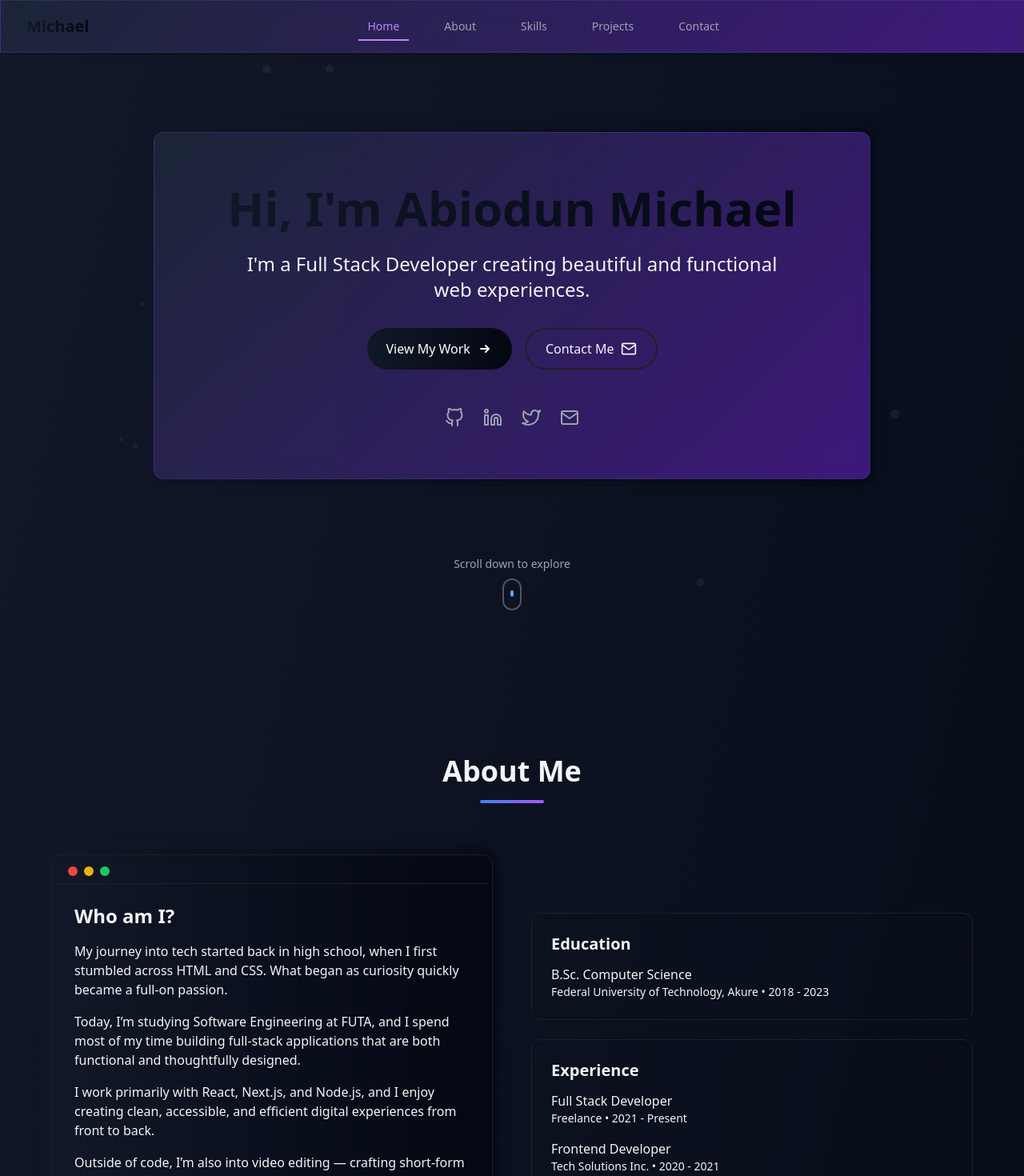
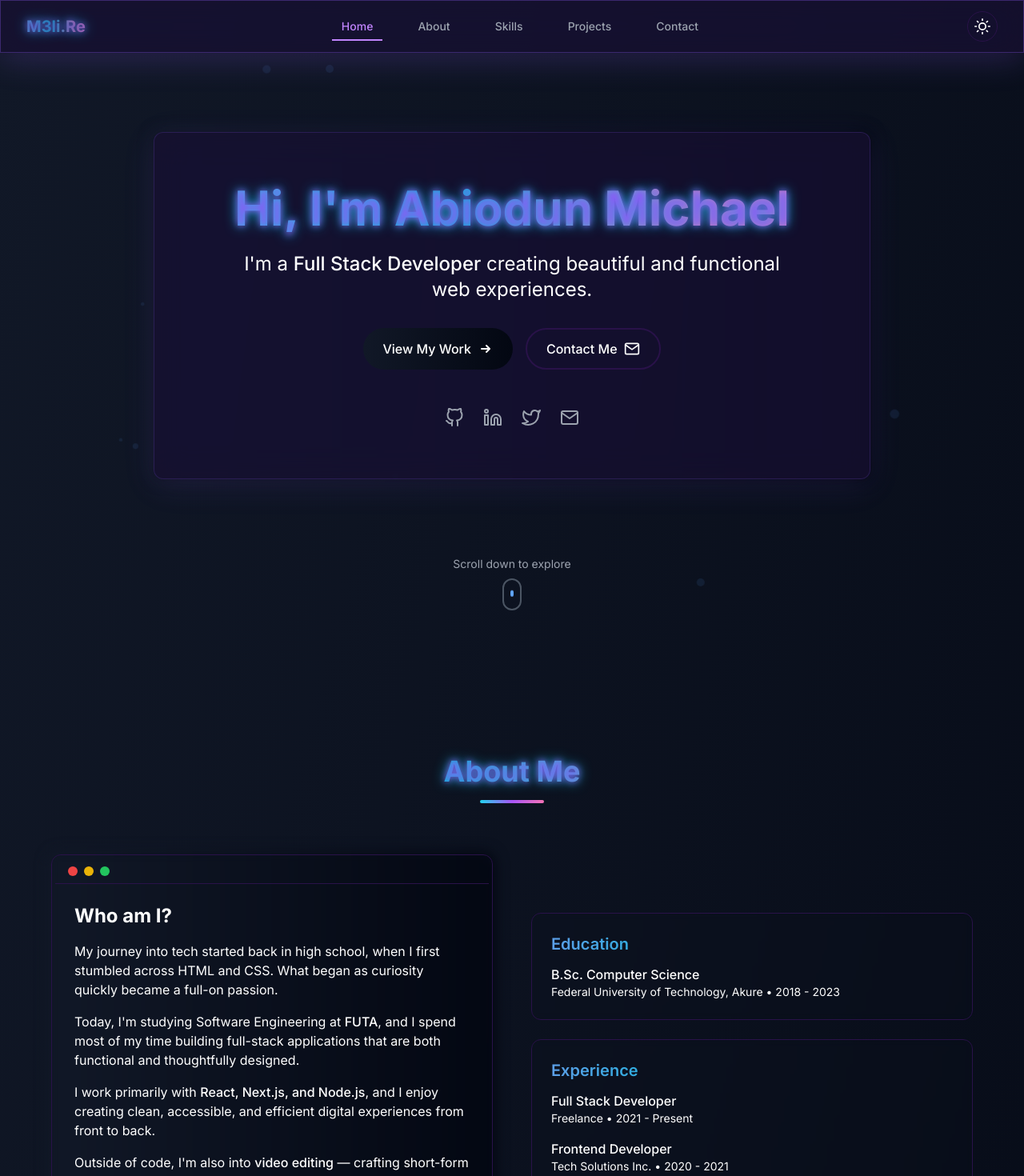
Before and after one commit to LordMichaelle1/melifolio, a Next.js app: page / in a window 1280 px wide. Shown: the top 1470 px of the page at 80% size. Built offline with nearby package versions, Linux system fonts and the light colour scheme.

Commit message:
shine shine

```diff
--- a/src/app/globals.css
+++ b/src/app/globals.css
@@ -3,13 +3,19 @@
 @import 'tailwindcss/components';
 @import 'tailwindcss/utilities';
 
-/* Custom styles */
+/* Nightcrawler Neon Theme */
 .glass {
-  backdrop-filter: blur(12px);
-  -webkit-backdrop-filter: blur(12px);
-  background: linear-gradient(135deg, rgba(30, 41, 59, 0.8) 0%, rgba(76, 29, 149, 0.8) 100%);
-  border: 1px solid rgba(99, 102, 241, 0.2);
-  box-shadow: 0 4px 6px -1px rgba(0, 0, 0, 0.1), 0 2px 4px -1px rgba(0, 0, 0, 0.06);
+  backdrop-filter: blur(20px) saturate(180%);
+  -webkit-backdrop-filter: blur(20px) saturate(180%);
+  background: rgba(24, 16, 48, 0.75);
+  border: 1.5px solid rgba(139, 92, 246, 0.18);
+  box-shadow: 0 8px 40px 0 rgba(139, 92, 246, 0.12), 0 1.5px 8px 0 rgba(0,0,0,0.18);
+  transition: all 0.3s cubic-bezier(0.4,0,0.2,1);
+}
+
+.glass:hover {
+  border-color: rgba(139, 92, 246, 0.32);
+  box-shadow: 0 8px 40px 0 rgba(139, 92, 246, 0.22), 0 1.5px 8px 0 rgba(0,0,0,0.22);
 }
 
 /* Smooth transitions */
@@ -22,27 +28,51 @@
 @layer base {
   :root {
     /* Blue/Purple Gradient Theme */
-    --background: 240 10% 4%;
-    --foreground: 0 0% 95%;
-    --card: 240 10% 6%;
-    --card-foreground: 0 0% 98%;
-    --popover: 240 10% 6%;
-    --popover-foreground: 0 0% 98%;
-    --primary: 221 83% 53%;
+    --background: 265 60% 7%;
+    --foreground: 265 20% 98%;
+    --card: 265 60% 10%;
+    --card-foreground: 265 20% 98%;
+    --popover: 265 60% 10%;
+    --popover-foreground: 265 20% 98%;
+    --primary: 265 100% 65%;
     --primary-foreground: 0 0% 100%;
-    --secondary: 262 83% 58%;
+    --secondary: 265 60% 18%;
     --secondary-foreground: 0 0% 100%;
-    --muted: 240 10% 10%;
-    --muted-foreground: 240 5% 64.9%;
-    --accent: 262 83% 58%;
+    --muted: 265 60% 14%;
+    --muted-foreground: 265 20% 80%;
+    --accent: 265 100% 65%;
     --accent-foreground: 0 0% 100%;
-    --destructive: 0 84% 60%;
+    --destructive: 340 100% 60%;
     --destructive-foreground: 0 0% 100%;
-    --border: 240 10% 14%;
-    --input: 240 10% 14%;
-    --ring: 262 83% 58%;
+    --border: 265 60% 18%;
+    --input: 265 60% 18%;
+    --ring: 265 100% 65%;
     --radius: 0.75rem;
-    --glass: 240 10% 6% / 0.8;
+    --glass: 265 60% 10% / 0.85;
+  }
+  .light {
+    /* Light mode variables */
+    --background: 0 0% 98%;
+    --foreground: 265 20% 12%;
+    --card: 0 0% 100%;
+    --card-foreground: 265 20% 12%;
+    --popover: 0 0% 100%;
+    --popover-foreground: 265 20% 12%;
+    --primary: 265 100% 60%;
+    --primary-foreground: 0 0% 100%;
+    --secondary: 265 60% 90%;
+    --secondary-foreground: 265 20% 20%;
+    --muted: 265 60% 94%;
+    --muted-foreground: 265 20% 40%;
+    --accent: 265 100% 60%;
+    --accent-foreground: 0 0% 100%;
+    --destructive: 340 100% 60%;
+    --destructive-foreground: 0 0% 100%;
+    --border: 265 60% 90%;
+    --input: 265 60% 90%;
+    --ring: 265 100% 60%;
+    --radius: 0.75rem;
+    --glass: 265 60% 98% / 0.85;
   }
 }
 
@@ -55,15 +85,17 @@
 
   html {
     font-family: 'Inter', system-ui, -apple-system, sans-serif;
+    overflow-x: hidden;
   }
 
   body {
-    background-color: hsl(var(--background));
+    background: radial-gradient(ellipse at 60% 40%, rgba(139,92,246,0.12) 0%, rgba(24,16,48,1) 80%), linear-gradient(135deg, #1a1033 0%, #1a1a2e 100%);
     color: hsl(var(--foreground));
     font-feature-settings: "rlig" 1, "calt" 1;
     -webkit-font-smoothing: antialiased;
     -moz-osx-font-smoothing: grayscale;
     scroll-behavior: smooth;
+    overflow-x: hidden;
   }
 
   /* Custom Scrollbar */
@@ -73,28 +105,30 @@
   }
 
   ::-webkit-scrollbar-track {
-    background-color: hsl(var(--background));
+    background-color: #1a1033;
   }
 
   ::-webkit-scrollbar-thumb {
-    background-color: hsl(var(--muted-foreground) / 0.3);
-    border-radius: 9999px;
+    background: linear-gradient(to bottom, #8b5cf6, #06b6d4, #f472b6);
+    border-radius: 4px;
+    border: 2px solid #1a1033;
   }
 
   ::-webkit-scrollbar-thumb:hover {
-    background-color: hsl(var(--muted-foreground) / 0.5);
+    background: linear-gradient(to bottom, #a78bfa, #7c3aed, #f472b6);
   }
 
   /* Selection */
   ::selection {
-    background-color: hsl(var(--primary) / 0.3);
-    color: hsl(var(--primary-foreground));
+    background-color: rgba(139, 92, 246, 0.25);
+    color: #fff;
+    text-shadow: 0 0 8px #8b5cf6;
   }
 
   /* Custom Animations */
   @keyframes float {
     0%, 100% { transform: translateY(0); }
-    50% { transform: translateY(-10px); }
+    50% { transform: translateY(-8px); }
   }
 
   .animate-float {
@@ -107,11 +141,11 @@
 
   /* Glow Effect */
   .glow {
-    text-shadow: 0 0 10px rgba(139, 92, 246, 0.5);
+    text-shadow: 0 0 8px #8b5cf6, 0 0 16px #06b6d4;
   }
 
   .hover-glow:hover {
-    text-shadow: 0 0 15px rgba(139, 92, 246, 0.7);
+    text-shadow: 0 0 12px #a78bfa, 0 0 20px #06b6d4;
   }
 }
 
@@ -135,31 +169,91 @@
   }
 
   .text-gradient {
-    background: linear-gradient(to right, #3b82f6, #8b5cf6);
+    background: linear-gradient(90deg, #a78bfa, #06b6d4 40%, #f472b6 60%, #8b5cf6 100%);
     -webkit-background-clip: text;
     background-clip: text;
     -webkit-text-fill-color: transparent;
+    background-size: 200% auto;
+    animation: textShine 3s linear infinite;
+  }
+
+  @keyframes textShine {
+    to { background-position: 200% center; }
   }
 
   .bg-gradient {
-    background: linear-gradient(135deg, #1e40af 0%, #4c1d95 100%);
+    background: linear-gradient(135deg, #1a1033 0%, #1a1a2e 100%);
   }
 
   .border-gradient {
+    position: relative;
     border: 1px solid transparent;
-    background: linear-gradient(135deg, #1e40af 0%, #4c1d95 100%) border-box;
-    -webkit-mask: linear-gradient(#fff 0 0) padding-box, linear-gradient(#fff 0 0);
-    -webkit-mask-composite: destination-out;
-    mask: linear-gradient(#fff 0 0) padding-box, linear-gradient(#fff 0 0);
-    mask-composite: exclude;
+    background: linear-gradient(to right, #1a1033, #1a1a2e),
+                linear-gradient(90deg, #8b5cf6, #06b6d4, #f472b6);
+    background-clip: padding-box, border-box;
+    background-origin: border-box;
   }
 
   .card-hover {
-    transition: all 0.3s;
+    transition: all 0.3s ease;
+    position: relative;
+    overflow: hidden;
+    box-shadow: 0 8px 32px 0 #8b5cf633;
   }
 
   .card-hover:hover {
-    box-shadow: 0 0 20px rgba(128, 0, 128, 0.2);
-    transform: translateY(-1px);
+    transform: translateY(-2px) scale(1.01);
+    box-shadow: 0 12px 32px 0 #06b6d4cc, 0 8px 8px -5px #f472b6cc;
+  }
+
+  .btn-primary {
+    background: linear-gradient(90deg, #8b5cf6 0%, #06b6d4 100%);
+    color: white;
+    border: none;
+    position: relative;
+    overflow: hidden;
+    transition: all 0.3s cubic-bezier(0.4,0,0.2,1);
+    box-shadow: 0 4px 18px rgba(139, 92, 246, 0.18);
+    letter-spacing: 0.03em;
+    text-shadow: 0 0 8px #8b5cf6;
+  }
+
+  .btn-primary::after {
+    content: '';
+    position: absolute;
+    left: 50%;
+    top: 50%;
+    width: 180%;
+    height: 180%;
+    background: radial-gradient(circle, rgba(139,92,246,0.12) 0%, rgba(0,0,0,0) 80%);
+    transform: translate(-50%, -50%);
+    z-index: 0;
+    pointer-events: none;
+    opacity: 0.7;
+  }
+
+  .btn-primary:hover {
+    transform: translateY(-1px) scale(1.04);
+    box-shadow: 0 7px 28px #8b5cf6cc;
+    background: linear-gradient(90deg, #a78bfa 0%, #f472b6 100%);
+    text-shadow: 0 0 16px #a78bfa;
+  }
+
+  .btn-primary:active {
+    transform: translateY(0) scale(0.98);
+  }
+
+  .tag-neon {
+    background: linear-gradient(90deg, #06b6d4 0%, #8b5cf6 100%);
+    color: #fff;
+    border-radius: 9999px;
+    box-shadow: 0 0 12px #8b5cf6cc, 0 0 24px #06b6d4cc;
+    padding: 0.25em 0.75em;
+    font-weight: 600;
+    font-size: 1rem;
+    letter-spacing: 0.02em;
+    margin: 0.25em;
+    display: inline-block;
+    text-shadow: 0 0 8px #8b5cf6;
   }
 }
--- a/src/app/layout.js
+++ b/src/app/layout.js
@@ -1,28 +1,32 @@
 import './globals.css';
-import { ThemeProvider } from '@/components/ThemeProvider';
+import { Inter } from 'next/font/google';
+import { ThemeProvider } from '@/components/theme-provider';
+import ThemeToggle from '@/components/ThemeToggle';
+
+const inter = Inter({ subsets: ['latin'] });
 
 export const metadata = {
   title: 'Nightcrawler Portfolio',
-  description: 'A sleek, dark-themed portfolio with smooth animations',
+  description: 'A sleek, cyberpunk portfolio with neon purple and blue accents.',
 };
 
 export default function RootLayout({ children }) {
   return (
-    <html lang="en" className="font-sans" suppressHydrationWarning>
-      <head>
-        <link
-          href="https://fonts.googleapis.com/css2?family=Inter:wght@400;500;600;700&display=swap"
-          rel="stylesheet"
-        />
-      </head>
-      <body className="bg-white dark:bg-gray-950 text-gray-900 dark:text-gray-100 antialiased transition-colors duration-200">
+    <html lang="en" suppressHydrationWarning>
+      <body className={`${inter.className} bg-[#1a1033] text-white min-h-screen`}>
         <ThemeProvider
           attribute="class"
           defaultTheme="dark"
           enableSystem={false}
           disableTransitionOnChange
         >
-          {children}
+          <div className="relative min-h-screen">
+            <div className="absolute inset-0 bg-gradient-to-br from-[#1a1033] via-[#1a1a2e] to-[#1a1033] opacity-95" />
+            <div className="absolute inset-0 bg-[radial-gradient(circle_at_60%_40%,rgba(139,92,246,0.18),transparent_70%)]" />
+            <div className="relative z-10">
+              {children}
+            </div>
+          </div>
         </ThemeProvider>
       </body>
     </html>
--- a/src/app/page.js
+++ b/src/app/page.js
@@ -7,6 +7,7 @@ import { FiGithub, FiLinkedin, FiTwitter, FiMail, FiExternalLink } from 'react-i
 import { FaReact, FaNodeJs, FaPython } from 'react-icons/fa';
 import { SiNextdotjs, SiTailwindcss, SiTypescript } from 'react-icons/si';
 import dynamic from 'next/dynamic';
+import ThemeToggle from '@/components/ThemeToggle';
 
 // Dynamically import components with no SSR
 const ContactForm = dynamic(() => import('@/components/ContactForm'), { ssr: false });
@@ -97,9 +98,7 @@ export default function Home() {
         <div className="max-w-7xl mx-auto px-4 sm:px-6 lg:px-8">
           <div className="flex justify-between h-16">
             <div className="flex items-center">
-              <span className="text-xl font-bold bg-gradient-to-r from-primary to-secondary bg-clip-text text-transparent">
-                Michael
-              </span>
+              <span className="text-xl font-bold text-gradient glow opacity-80">M3li.Re</span>
             </div>
 
             <div className="hidden md:flex items-center space-x-8">
@@ -126,6 +125,7 @@ export default function Home() {
             </div>
 
             <div className="flex items-center space-x-4">
+              <ThemeToggle />
               <motion.button
                 className="md:hidden text-gray-400 hover:text-gray-200"
                 onClick={() => setMobileMenuOpen(!mobileMenuOpen)}
@@ -226,7 +226,7 @@ export default function Home() {
             <div className="absolute -inset-1 bg-gradient-to-r from-primary/30 via-secondary/30 to-accent/30 rounded-xl blur opacity-75 group-hover:opacity-100 transition-all duration-300 group-hover:duration-200"></div>
             <div className="relative px-6 py-8 md:px-12 md:py-16 glass rounded-xl">
               <motion.h1
-                className="text-4xl md:text-6xl font-bold mb-6 bg-clip-text text-transparent bg-gradient-to-r from-primary to-secondary"
+                className="text-4xl md:text-6xl font-bold mb-6 text-gradient glow"
                 initial={{ opacity: 0, y: 10 }}
                 animate={{ opacity: 1, y: 0 }}
                 transition={{ delay: 0.3 }}
@@ -318,8 +318,8 @@ export default function Home() {
               viewport={{ once: true }}
               transition={{ duration: 0.6 }}
             >
-              <h2 className="text-3xl md:text-4xl font-bold mb-4">About Me</h2>
-              <div className="w-20 h-1 bg-gradient-to-r from-blue-500 to-purple-500 mx-auto rounded-full"></div>
+              <h2 className="text-3xl md:text-4xl font-bold mb-4 text-gradient glow">About Me</h2>
+              <div className="w-20 h-1 bg-gradient-to-r from-cyan-400 via-purple-500 to-pink-400 mx-auto rounded-full mb-2"></div>
             </motion.div>
 
             <div className="grid md:grid-cols-2 gap-12 items-center">
@@ -344,13 +344,13 @@ export default function Home() {
                         My journey into tech started back in high school, when I first stumbled across HTML and CSS. What began as curiosity quickly became a full-on passion.
                       </p>
                       <p className="text-muted-foreground mb-4">
-                        Today, I’m studying Software Engineering at <span className="text-primary font-medium">FUTA</span>, and I spend most of my time building full-stack applications that are both functional and thoughtfully designed.
+                        Today, I'm studying Software Engineering at <span className="text-primary font-medium">FUTA</span>, and I spend most of my time building full-stack applications that are both functional and thoughtfully designed.
                       </p>
                       <p className="text-muted-foreground mb-4">
                         I work primarily with <span className="text-primary font-medium">React, Next.js, and Node.js</span>, and I enjoy creating clean, accessible, and efficient digital experiences from front to back.
                       </p>
                       <p className="text-muted-foreground">
-                        Outside of code, I’m also into <span className="text-accent font-medium">video editing</span> — crafting short-form content, promos, and storytelling projects that blend visuals with sound. That creative side helps shape the way I think about user experience and design.
+                        Outside of code, I'm also into <span className="text-accent font-medium">video editing</span> — crafting short-form content, promos, and storytelling projects that blend visuals with sound. That creative side helps shape the way I think about user experience and design.
                       </p>
                     </div>
 
@@ -366,7 +366,7 @@ export default function Home() {
                 transition={{ duration: 0.6, delay: 0.4 }}
               >
                 <div className="p-6 bg-card/50 backdrop-blur-sm border border-border rounded-xl">
-                  <h3 className="text-xl font-semibold mb-3 text-primary">Education</h3>
+                  <h3 className="text-xl font-semibold mb-3 text-gradient">Education</h3>
                   <div className="space-y-2">
                     <div>
                       <h4 className="font-medium text-foreground">B.Sc. Computer Science</h4>
@@ -375,7 +375,7 @@ export default function Home() {
                   </div>
                 </div>
                 <div className="p-6 bg-card/50 backdrop-blur-sm border border-border rounded-xl">
-                  <h3 className="text-xl font-semibold mb-3 text-secondary">Experience</h3>
+                  <h3 className="text-xl font-semibold mb-3 text-gradient">Experience</h3>
                   <div className="space-y-4">
                     <div>
                       <h4 className="font-medium text-foreground">Full Stack Developer</h4>
@@ -402,8 +402,8 @@ export default function Home() {
               viewport={{ once: true }}
               transition={{ duration: 0.6 }}
             >
-              <h2 className="text-3xl md:text-4xl font-bold mb-4 text-foreground">My Skills</h2>
-              <div className="w-20 h-1 bg-gradient-to-r from-primary to-secondary mx-auto rounded-full mb-2"></div>
+              <h2 className="text-3xl md:text-4xl font-bold mb-4 text-gradient glow">My Skills</h2>
+              <div className="w-20 h-1 bg-gradient-to-r from-cyan-400 via-purple-500 to-pink-400 mx-auto rounded-full mb-2"></div>
               <p className="max-w-2xl mx-auto text-muted-foreground">
                 Here are the technologies and tools I work with, organized by category.
               </p>
@@ -418,7 +418,7 @@ export default function Home() {
                 viewport={{ once: true }}
                 transition={{ duration: 0.5 }}
               >
-                <h3 className="text-xl font-semibold mb-4 text-primary flex items-center">
+                <h3 className="text-xl font-semibold mb-4 text-gradient">
                   <FaReact className="mr-2 text-primary" /> Frontend
                 </h3>
                 <div className="space-y-3">
@@ -457,7 +457,7 @@ export default function Home() {
                 viewport={{ once: true }}
                 transition={{ duration: 0.5, delay: 0.2 }}
               >
-                <h3 className="text-xl font-semibold mb-4 text-secondary flex items-center">
+                <h3 className="text-xl font-semibold mb-4 text-gradient">
                   <FaNodeJs className="mr-2 text-secondary" /> Backend & Database
                 </h3>
                 <div className="space-y-3">
@@ -496,7 +496,7 @@ export default function Home() {
                 viewport={{ once: true }}
                 transition={{ duration: 0.5, delay: 0.4 }}
               >
-                <h3 className="text-xl font-semibold mb-4 text-accent flex items-center">
+                <h3 className="text-xl font-semibold mb-4 text-gradient">
                   <FiGithub className="mr-2 text-accent" /> Tools & Other
                 </h3>
                 <div className="grid grid-cols-1 sm:grid-cols-2 md:grid-cols-3 gap-4">
@@ -540,8 +540,8 @@ export default function Home() {
               viewport={{ once: true }}
               transition={{ duration: 0.6 }}
             >
-              <h2 className="text-3xl md:text-4xl font-bold mb-4">My Projects</h2>
-              <div className="w-20 h-1 bg-gradient-to-r from-blue-500 to-purple-500 mx-auto rounded-full"></div>
+              <h2 className="text-3xl md:text-4xl font-bold mb-4 text-gradient glow">My Projects</h2>
+              <div className="w-20 h-1 bg-gradient-to-r from-cyan-400 via-purple-500 to-pink-400 mx-auto rounded-full mb-2"></div>
               <p className="max-w-2xl mx-auto mt-6 text-gray-400">
                 Here are some of my recent projects. Each one was built to solve a specific problem or explore new technologies.
               </p>
@@ -589,7 +589,7 @@ export default function Home() {
                       <div>
                         <div className="flex flex-wrap gap-2 mb-2">
                           {project.tags?.map((tag, i) => (
-                            <span key={i} className="px-2 py-1 text-xs font-medium rounded-full bg-primary/20 text-primary-foreground">
+                            <span key={i} className="px-2 py-1 text-xs font-medium rounded-full bg-primary/20 text-primary-foreground tag-neon">
                               {tag}
                             </span>
                           ))}
--- a/src/components/HireMeCTA.js
+++ b/src/components/HireMeCTA.js
@@ -14,14 +14,14 @@ export default function HireMeCTA() {
           transition={{ duration: 0.6 }}
           className="text-center"
         >
-          <h2 className="text-3xl md:text-4xl font-bold text-white mb-4">Let's Work Together</h2>
+          <h2 className="text-3xl md:text-4xl font-bold mb-4 text-gradient glow">Let's Work Together</h2>
           <p className="text-lg text-gray-300 mb-8 max-w-2xl mx-auto">
             I'm currently available for freelance work. If you're looking for a developer who can bring your ideas to life, let's chat!
           </p>
           <div className="flex flex-col sm:flex-row gap-4 justify-center">
             <motion.a
               href="#contact"
-              className="px-8 py-4 bg-gradient-to-r from-blue-600 to-purple-600 text-white font-medium rounded-lg flex items-center justify-center gap-2 hover:opacity-90 transition-opacity"
+              className="btn-primary px-8 py-4 bg-gradient-to-r from-blue-600 to-purple-600 text-white font-medium rounded-lg flex items-center justify-center gap-2 hover:opacity-90 transition-opacity"
               whileHover={{ scale: 1.03 }}
               whileTap={{ scale: 0.98 }}
             >
--- a/src/components/SkillsCloud.js
+++ b/src/components/SkillsCloud.js
@@ -46,7 +46,7 @@ const SkillCircle = ({ skills, radius, startAngle = 0, colorClass }) => {
         return (
           <motion.div
             key={`${skill.name}-${index}`}
-            className={`absolute text-sm font-medium px-3 py-1.5 rounded-full whitespace-nowrap ${colorClass}`}
+            className={`absolute text-sm font-medium px-3 py-1.5 tag-neon whitespace-nowrap ${colorClass}`}
             style={{
               left: '50%',
               top: '50%',
@@ -89,7 +89,7 @@ export default function SkillsCloud() {
           viewport={{ once: true }}
           transition={{ duration: 0.5 }}
         >
-          <span className="text-lg font-bold bg-clip-text text-transparent bg-gradient-to-r from-blue-400 to-purple-400">
+          <span className="text-lg font-bold text-gradient glow">
             My Skills
           </span>
         </motion.div>
--- a/src/components/ThemeToggle.js
+++ b/src/components/ThemeToggle.js
@@ -1,33 +1,17 @@
 "use client";
 
-import { useEffect, useState } from "react";
-import { useTheme } from "next-themes";
-import { FiSun, FiMoon } from "react-icons/fi";
+import { useTheme } from 'next-themes';
+import { FiSun, FiMoon } from 'react-icons/fi';
 
-export function ThemeToggle() {
-  const [mounted, setMounted] = useState(false);
+export default function ThemeToggle() {
   const { theme, setTheme } = useTheme();
-
-  // Prevent hydration mismatch
-  useEffect(() => {
-    setMounted(true);
-  }, []);
-
-  if (!mounted) {
-    return null;
-  }
-
   return (
     <button
-      onClick={() => setTheme(theme === "dark" ? "light" : "dark")}
-      className="p-2 rounded-full bg-gray-200 dark:bg-gray-800 text-gray-800 dark:text-gray-200 hover:bg-gray-300 dark:hover:bg-gray-700 transition-colors"
-      aria-label="Toggle dark mode"
+      aria-label="Toggle theme"
+      onClick={() => setTheme(theme === 'light' ? 'dark' : 'light')}
+      className="ml-4 p-2 rounded-full bg-background/70 hover:bg-background/90 border border-border transition-colors text-xl"
     >
-      {theme === "dark" ? (
-        <FiSun className="w-5 h-5" />
-      ) : (
-        <FiMoon className="w-5 h-5" />
-      )}
+      {theme === 'light' ? <FiMoon /> : <FiSun />}
     </button>
   );
 }
--- /dev/null
+++ b/src/components/theme-provider.js
@@ -0,0 +1,8 @@
+"use client"
+
+import * as React from "react"
+import { ThemeProvider as NextThemesProvider } from "next-themes"
+
+export function ThemeProvider({ children, ...props }) {
+  return <NextThemesProvider {...props}>{children}</NextThemesProvider>
+}
```
